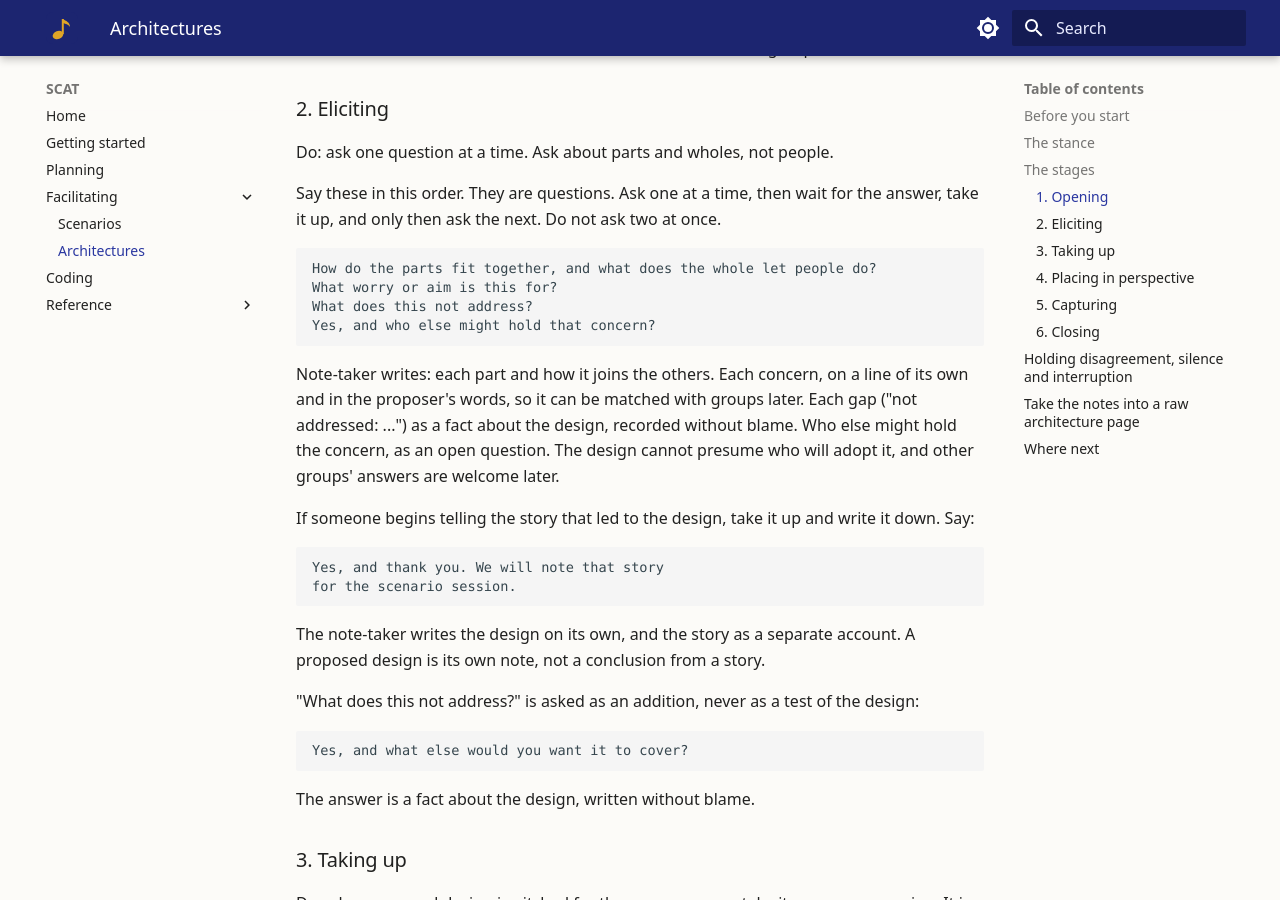
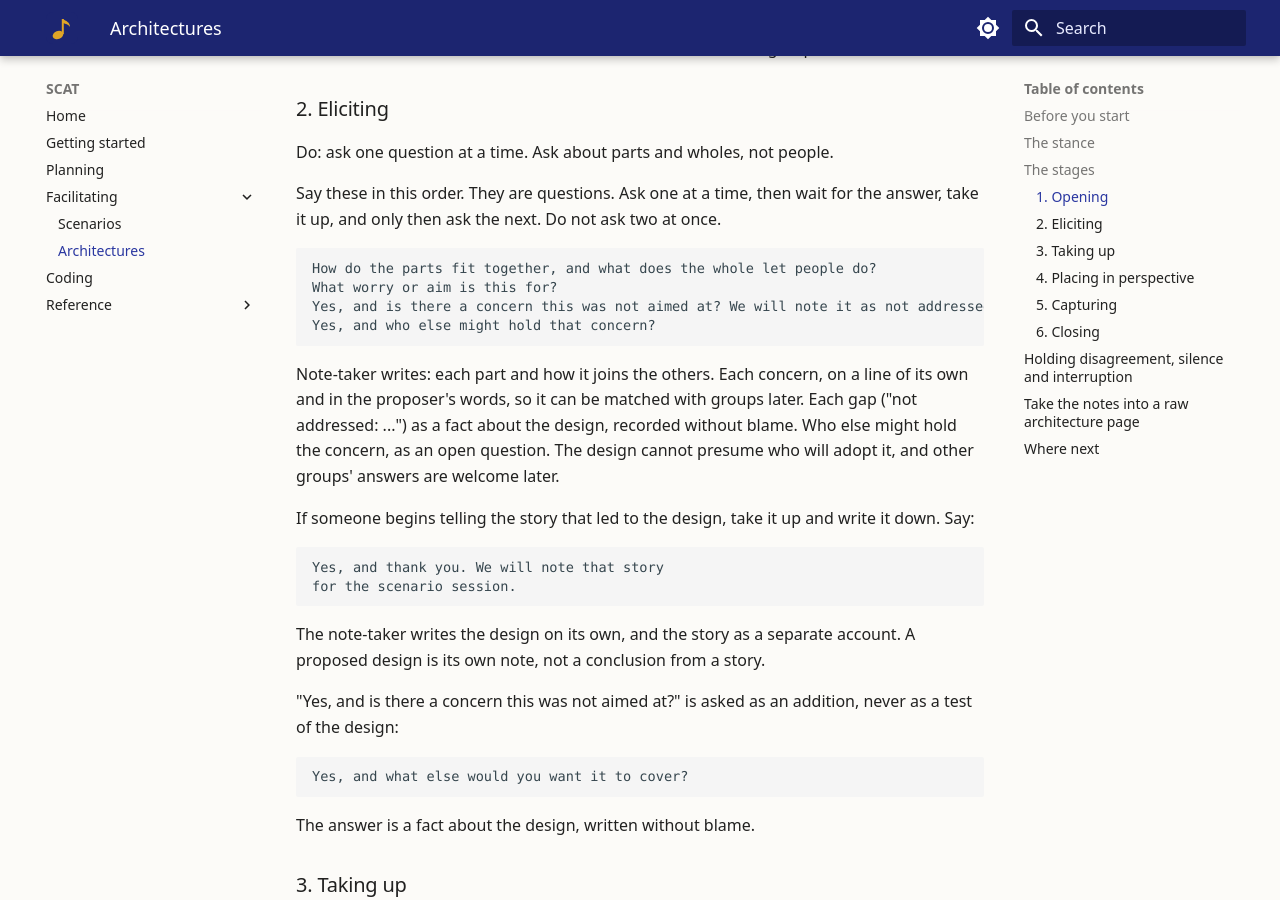
Before and after one commit to DynamicalSystemsGroup/scat-kg-tools, an MkDocs documentation site: the page built from docs/facilitate-architectures.md, in a window 1280 px wide and 900 px high, scrolled down 2063 px. Built offline with MkDocs 1.6.1 and Material for MkDocs 9.7.7, drawn with Linux system fonts in a browser that asks for light colours.

Commit message:
WP8-U14b: review fix

````diff
--- a/docs/facilitate-architectures.md
+++ b/docs/facilitate-architectures.md
@@ -67,7 +67,7 @@ Say these in this order. They are questions. Ask one at a time, then wait for th
 ```text
 How do the parts fit together, and what does the whole let people do?
 What worry or aim is this for?
-What does this not address?
+Yes, and is there a concern this was not aimed at? We will note it as not addressed.
 Yes, and who else might hold that concern?
 ```
 
@@ -86,7 +86,7 @@ for the scenario session.
 The note-taker writes the design on its own, and the story as a separate account. A proposed design is its own note,
 not a conclusion from a story.
 
-"What does this not address?" is asked as an addition, never as a test of the design:
+"Yes, and is there a concern this was not aimed at?" is asked as an addition, never as a test of the design:
 
 ```text
 Yes, and what else would you want it to cover?
````
